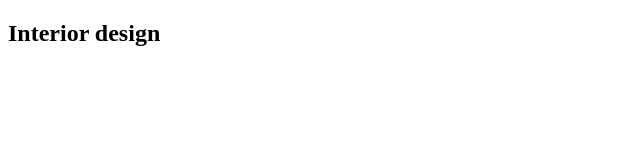
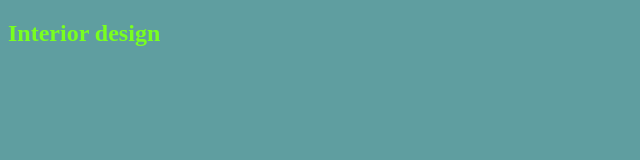
Before and after one commit to Atulkumar-SE/trial1, a plain HTML site: page interior.html in a window 1280 px wide. Shown: the whole page, without its empty margins (0-640 px from the left). Drawn offline with Linux system fonts and the light colour scheme.

Commit message:
all file

```diff
--- a/interior.html
+++ b/interior.html
@@ -5,6 +5,7 @@
     <meta http-equiv="X-UA-Compatible" content="IE=edge">
     <meta name="viewport" content="width=device-width, initial-scale=1.0">
     <title>Interior</title>
+    <link rel="stylesheet" href="portfolio.css">
 </head>
 <body>
     <h2>Interior design
--- a/portfolio.css
+++ b/portfolio.css
@@ -0,0 +1,6 @@
+body{
+    background-color: cadetblue;
+}
+h2{
+    color: rgb(121, 255, 31);
+}
```
